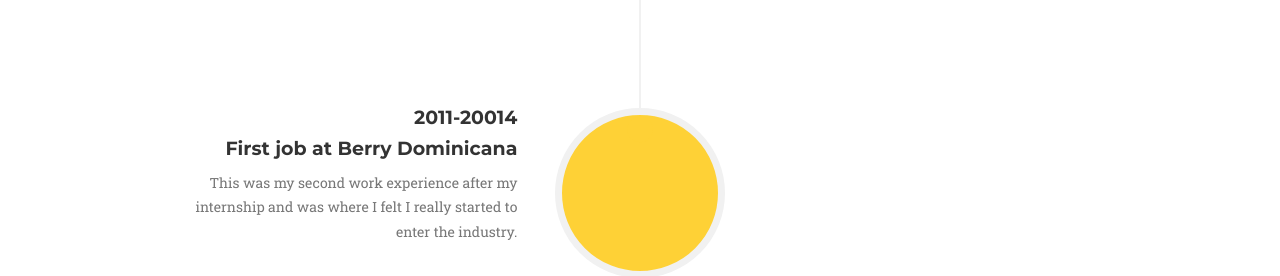
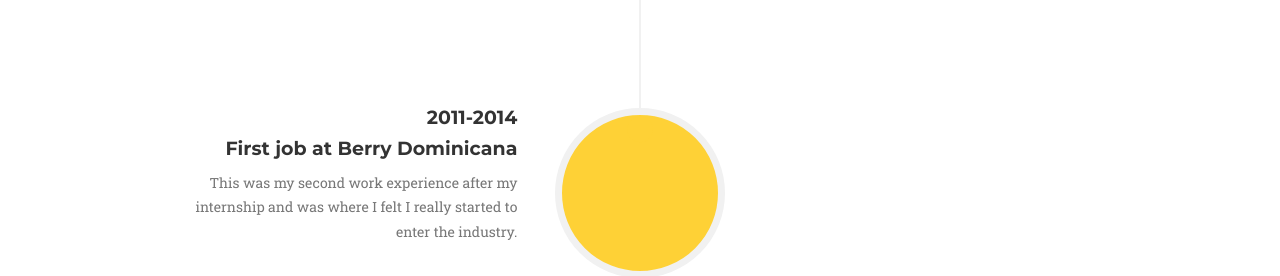
Before and after one commit to joanbarros/joanbarros.github.io, a Jekyll site: the page built from index.html, in a window 1280 px wide and 900 px high, scrolled down 2280 px. Shown: the part 154-430 px from the top of the window. Built offline with Jekyll 4.4.1, drawn with Linux system fonts in a browser that asks for light colours; some web fonts are replaced.

Commit message:
Remove extra zero froma year (typo).

```diff
--- a/_includes/about.html
+++ b/_includes/about.html
@@ -50,7 +50,7 @@
                             </div>
                             <div class="timeline-panel">
                                 <div class="timeline-heading">
-                                    <h4>2011-20014</h4>
+                                    <h4>2011-2014</h4>
                                     <h4 class="subheading">First job at Berry Dominicana</h4>
                                 </div>
                                 <div class="timeline-body">
```
